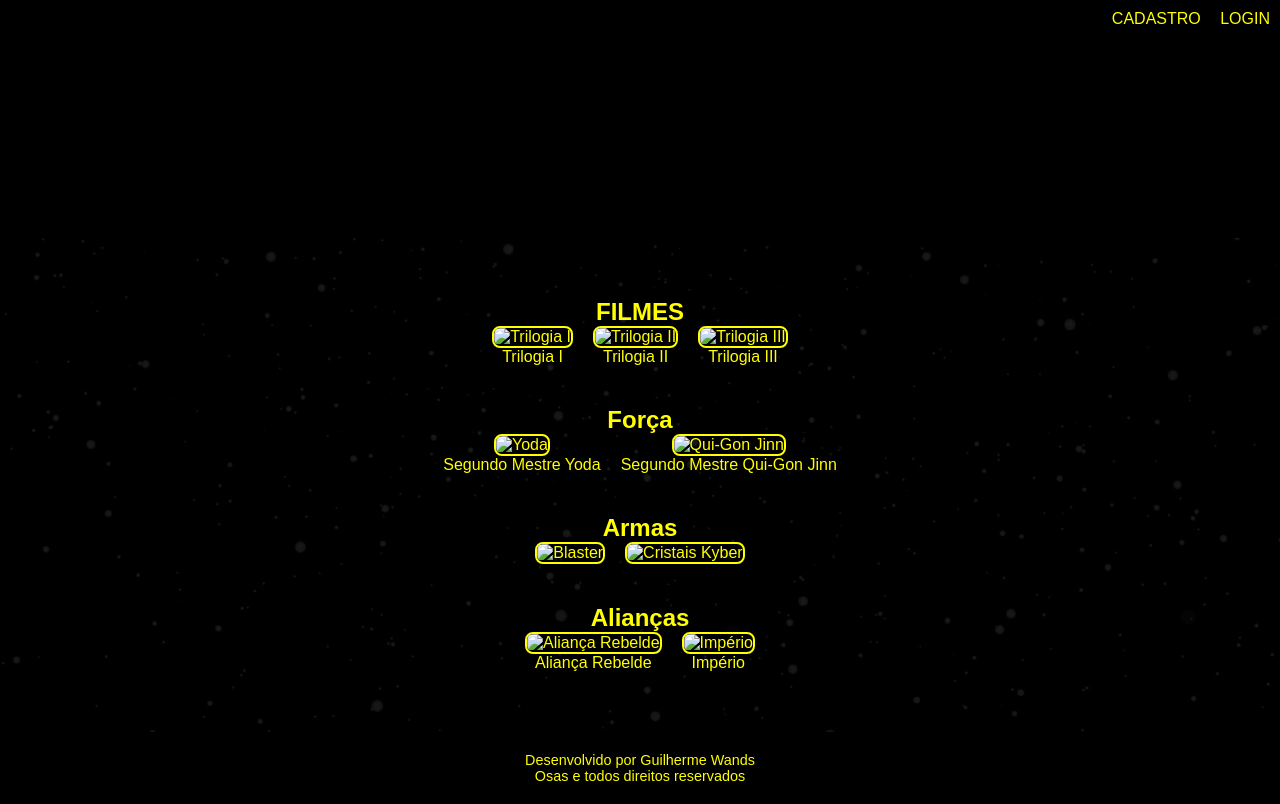
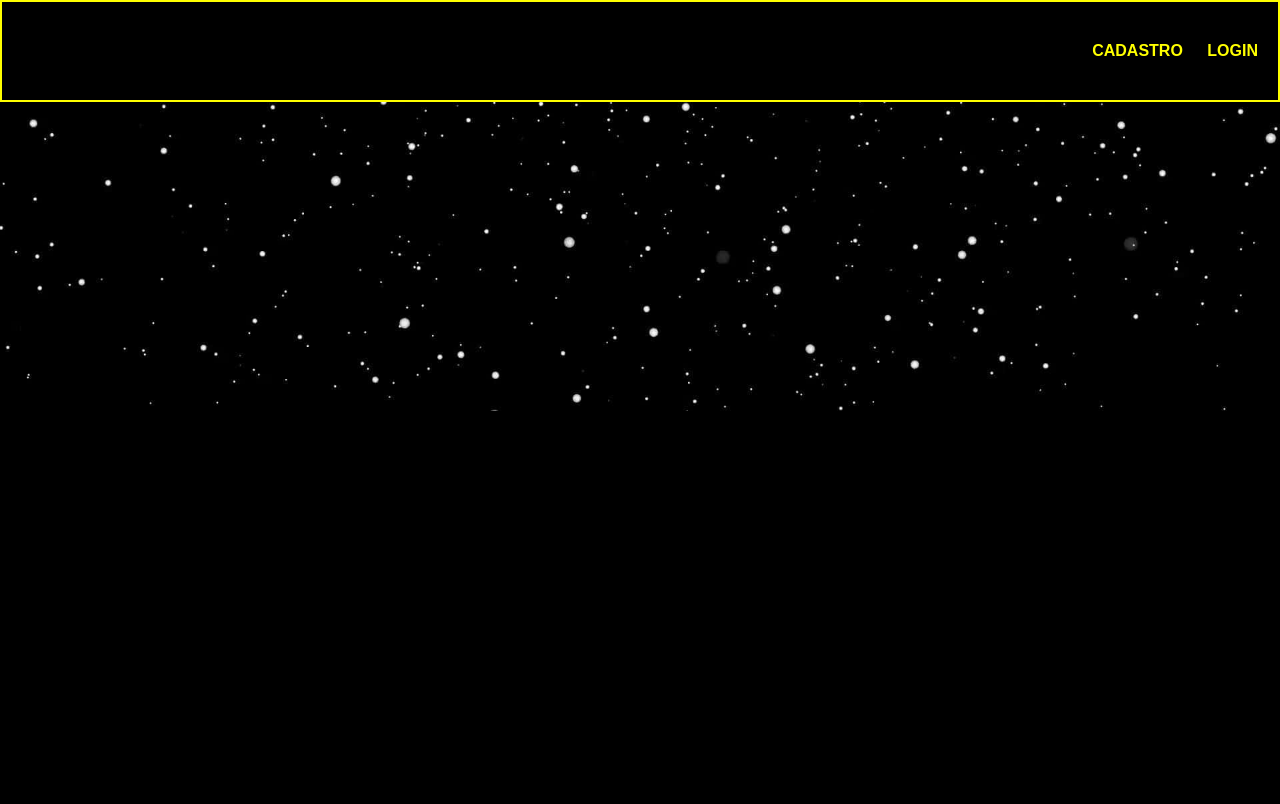
Before and after one commit to Guilherme-Oliveira-Mendes/Projeto-Individual-, a plain HTML site: page Algoritomo/Site/index.html in a window 1280 px wide. Drawn offline with Linux system fonts and the light colour scheme.

Commit message:
Atulizacao site

```diff
--- /dev/null
+++ b/Algoritomo/Site/Css/cadastro.css
@@ -0,0 +1,60 @@
+body, html {
+  margin: 0;
+  padding: 0;
+  height: 100%;
+  font-family: sans-serif;
+}
+
+header {
+  background-color: black;
+  color: yellow;
+  padding: 10px 20px;
+  border-bottom: 1px solid yellow;
+}
+
+nav ul {
+  list-style: none;
+  display: flex;
+  justify-content: flex-end;
+  margin: 0;
+  padding: 0;
+}
+
+nav ul li {
+  margin-left: 20px;
+}
+
+nav ul li a {
+  color: yellow;
+  text-decoration: none;
+  font-weight: bold;
+}
+
+main {
+  display: flex;
+  height: calc(100vh - 50px); /* ajusta para tirar a altura do header */
+}
+
+.left-panel {
+  flex: 1;
+  background-image: url('f73b0b6a-e299-44c8-9d9c-f0185a601f43.png');
+  background-size: cover;
+  background-repeat: no-repeat;
+  background-position: center;
+  display: flex;
+  justify-content: center;
+  align-items: center;
+}
+
+.placeholder {
+  width: 300px;
+  height: 300px;
+  background-color: lightgray;
+}
+
+.right-panel {
+  flex: 1;
+  background-image: url('');
+  background-size: contain;
+  background-repeat: repeat;
+}
--- /dev/null
+++ b/Algoritomo/Site/Css/index.css
@@ -0,0 +1,28 @@
+* {
+  margin: 0;
+  padding: 0;
+  box-sizing: border-box;
+}
+
+body {
+  font-family: sans-serif;
+  background-color: #000;
+  color: #fff;
+}
+
+.navbar {
+  background-color: black;
+  border: 2px solid #ffff00 ;
+  padding: 40px 20px;
+}
+
+.navbar nav {
+  text-align: right;
+}
+
+.navbar a {
+  color: #ffff00 ;
+  margin-left: 20px;
+  text-decoration: none;
+  font-weight: bold;
+}
--- /dev/null
+++ b/Algoritomo/Site/Css/login.css
@@ -0,0 +1,28 @@
+* {
+  margin: 0;
+  padding: 0;
+  box-sizing: border-box;
+}
+
+body {
+  font-family: sans-serif;
+  background-color: #000;
+  color: #fff;
+}
+
+.navbar {
+  background-color: black;
+  border: 2px solid #ffff00 ;
+  padding: 40px 20px;
+}
+
+.navbar nav {
+  text-align: right;
+}
+
+.navbar a {
+  color: #ffff00 ;
+  margin-left: 20px;
+  text-decoration: none;
+  font-weight: bold;
+}
--- a/Algoritomo/Site/cadastro.css
+++ /dev/null
@@ -1,29 +0,0 @@
-body {
-
-  margin: 0;
-  padding: 0;
-  background: url('img/starwars-pattern.png') repeat;
-  display: flex;
-  justify-content: center;
-  align-items: center;
-  height: 100vh;
-}
-
-.container {
-  width: 80%;
-  max-width: 600px;
-  background-color: #ccc;
-  border: 2px solid #000;
-  box-shadow: 0 0 10px #000;
-  position: relative;
-}
-
-.top-bar {
-  background-color: black;
-  height: 30px;
-  width: 100%;
-}
-
-.content {
-  padding: 50px;
-}
--- a/Algoritomo/Site/index.css
+++ /dev/null
@@ -1,61 +0,0 @@
-* {
-    margin: 0;
-    padding: 0;
-    box-sizing: border-box;
-  }
-
-  body {
-    background: url('img/stars-bg.jpg') repeat;
-    color: yellow;
-    font-family: 'Arial', sans-serif;
-    text-align: center;
-  }
-
-  header {
-    background-color: black;
-    color: yellow;
-    padding: 10px;
-    display: flex;
-    justify-content: space-between;
-    align-items: center;
-  }
-
-  nav a {
-    color: yellow;
-    margin-left: 15px;
-    text-decoration: none;
-  }
-
-  .stars {
-    height: 200px;
-    background: black url('img/stars.gif') repeat;
-  }
-
-  main {
-    padding: 20px;
-    background: rgba(0, 0, 0, 0.9);
-  }
-
-  section {
-    margin: 40px 0;
-  }
-
-  .trilogias, .mestres, .armamento, .faccoes {
-    display: flex;
-    justify-content: center;
-    gap: 20px;
-    flex-wrap: wrap;
-  }
-
-  img {
-    max-width: 150px;
-    border: 2px solid yellow;
-    border-radius: 8px;
-  }
-
-  footer {
-    background-color: black;
-    color: yellow;
-    padding: 20px;
-    font-size: 0.9em;
-  }
--- a/Algoritomo/Site/index.html
+++ b/Algoritomo/Site/index.html
@@ -3,82 +3,22 @@
 <head>
   <meta charset="UTF-8" />
   <meta name="viewport" content="width=device-width, initial-scale=1.0" />
-  <title>Star Wars</title>
-  <link rel="stylesheet" href="index.css" />
+  <title>Home</title>
+  <link rel="shortcut icon" href="Imagens/Logo/logo.webp" type="image/x-icon">
+  <link rel="stylesheet" href="Css/index.css" />
 </head>
 <body style=" background-image:url(Imagens/fundo_index.jpg) ;
 background-repeat: no-repeat;
 background-size: cover;
 background-position: center center;">
-  <header>
-    <div class="logo"><link rel="shortcut icon" href="Imagens/Logo/Logo.jpg" type="image/x-icon"></div>
+   <header class="navbar">
     <nav>
       <a href="cadastro.html">CADASTRO</a>
       <a href="login.html">LOGIN</a>
     </nav>
   </header>
 
-  <div class="stars"></div>
 
-  <main>
-    <section class="filmes">
-      <h2>FILMES</h2>
-      <div class="trilogias">
-        <div>
-          <img src="img/trilogia1.jpg" alt="Trilogia I">
-          <p>Trilogia I</p>
-        </div>
-        <div>
-          <img src="img/trilogia2.jpg" alt="Trilogia II">
-          <p>Trilogia II</p>
-        </div>
-        <div>
-          <img src="img/trilogia3.jpg" alt="Trilogia III">
-          <p>Trilogia III</p>
-        </div>
-      </div>
-    </section>
 
-    <section class="forca">
-      <h2>Força</h2>
-      <div class="mestres">
-        <div>
-          <img src="img/yoda.jpg" alt="Yoda">
-          <p>Segundo Mestre Yoda</p>
-        </div>
-        <div>
-          <img src="img/quigon.jpg" alt="Qui-Gon Jinn">
-          <p>Segundo Mestre Qui-Gon Jinn</p>
-        </div>
-      </div>
-    </section>
-
-    <section class="armas">
-      <h2>Armas</h2>
-      <div class="armamento">
-        <img src="img/blaster.png" alt="Blaster">
-        <img src="img/kristais-kyber.png" alt="Cristais Kyber">
-      </div>
-    </section>
-
-    <section class="aliancas">
-      <h2>Alianças</h2>
-      <div class="faccoes">
-        <div>
-          <img src="img/rebelde.png" alt="Aliança Rebelde">
-          <p>Aliança Rebelde</p>
-        </div>
-        <div>
-          <img src="img/imperio.png" alt="Império">
-          <p>Império</p>
-        </div>
-      </div>
-    </section>
-  </main>
-
-  <footer>
-    <p>Desenvolvido por Guilherme Wands</p>
-    <p>Osas e todos direitos reservados</p>
-  </footer>
 </body>
 </html>
--- a/Algoritomo/Site/login.css
+++ /dev/null
@@ -1,29 +0,0 @@
-body {
-
-    margin: 0;
-    padding: 0;
-    background: url('img/stormtrooper-pattern.png') repeat;
-    display: flex;
-    justify-content: center;
-    align-items: center;
-    height: 100vh;
-  }
-
-  .container {
-    width: 80%;
-    max-width: 600px;
-    background-color: #ccc;
-    border: 2px solid #000;
-    box-shadow: 0 0 10px #000;
-    position: relative;
-  }
-
-  .top-bar {
-    background-color: black;
-    height: 30px;
-    width: 100%;
-  }
-
-  .content {
-    padding: 50px;
-  }
```
Also changed, not shown: Algoritomo/Site/cadastro.html (+16 -8 lines), Algoritomo/Site/criacaoPersonagem.html (deleted, +0 -12 lines), Algoritomo/Site/login.html (+15 -7 lines), Algoritomo/Site/Imagens/Logo/logo.webp (added), Algoritomo/Site/Imagens/Logo/png-transparent-anakin-skywalker-stormtrooper-death-star-computer-icons-star-wars-death-monochrome-anakin-skywalker-black.png (added).
